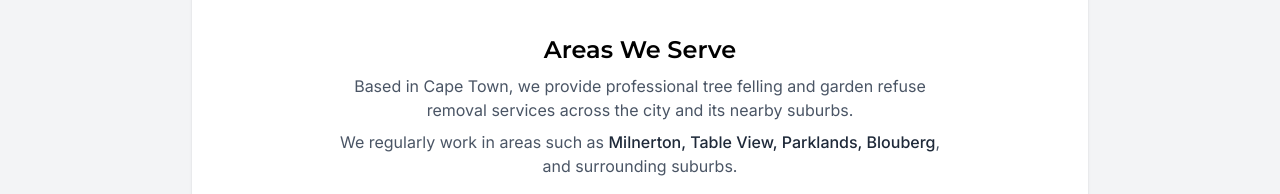
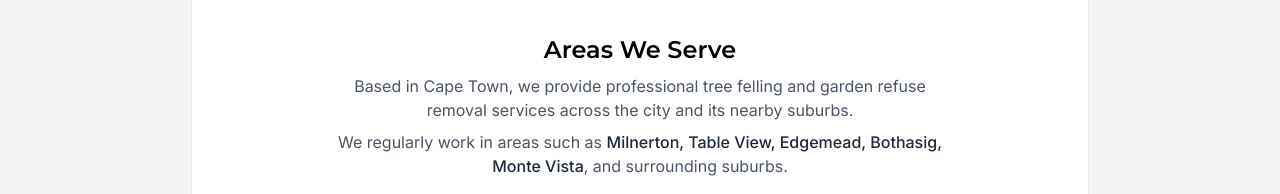
Before and after one commit to ScottHahn1/Scotts-Removals, a website: page src/pages/contact.html in a window 1280 px wide. Shown: the part 758-952 px from the top of the page. Drawn offline with Linux system fonts and the light colour scheme.

Commit message:
feat: replace featured service areas in Areas We Serve section

```diff
--- a/src/pages/contact.html
+++ b/src/pages/contact.html
@@ -123,7 +123,7 @@
 
                 <p class="text-gray-600 mt-2">
                     We regularly work in areas such as  <span class="font-medium text-gray-800">Milnerton, Table View,
-                    Parklands, Blouberg</span>, and surrounding suburbs.
+                    Edgemead, Bothasig, Monte Vista</span>, and surrounding suburbs.
                 </p>
             </div>
         </div>
```
